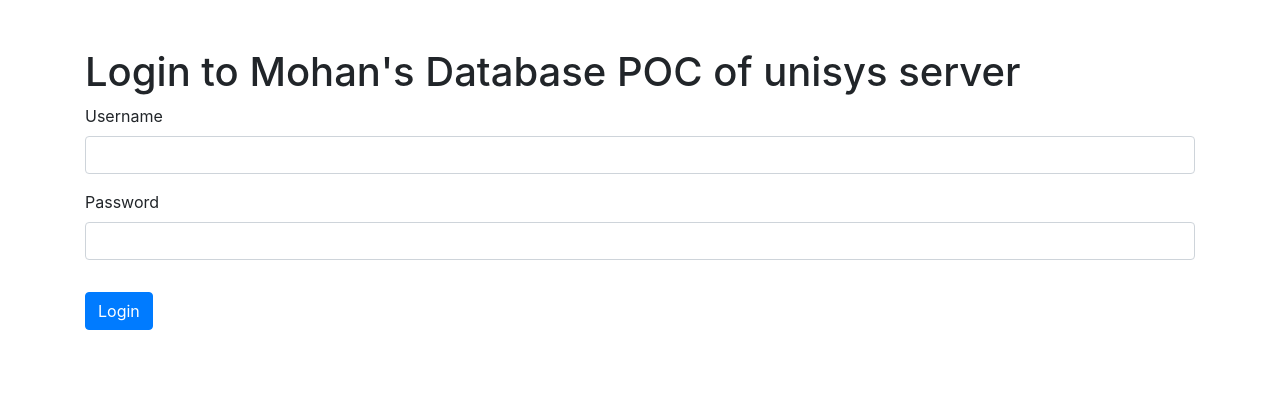
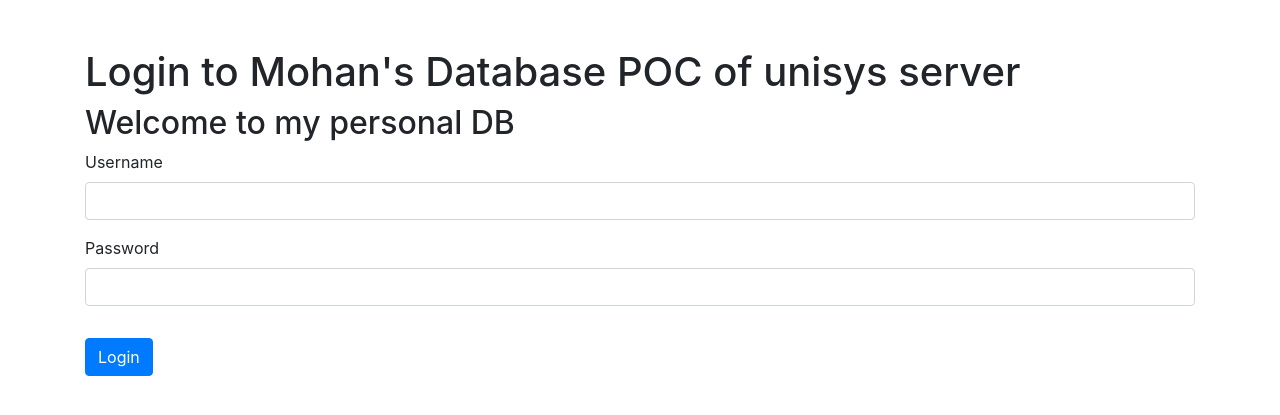
Before and after one commit to mohan-bandi/mohan_flask_git, a Flask app: page / in a window 1280 px wide. Shown: the top 415 px of the page. Run offline with Flask 2, Linux system fonts and the light colour scheme; some libraries are stand-ins or nearby versions.

Commit message:
commit v4

```diff
--- a/templates/index.html
+++ b/templates/index.html
@@ -9,6 +9,7 @@
 <body>
     <div class="container">
         <h1 class="mt-5">Login to Mohan's Database POC of unisys server</h1>
+        <h2>Welcome to my personal DB</h2>
         <form method="post" action="{{ url_for('login') }}">
             <div class="form-group">
                 <label for="username">Username</label>
```
